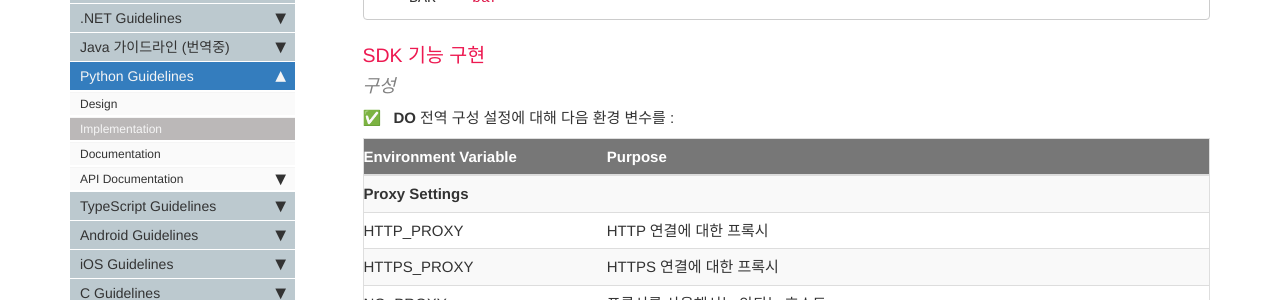
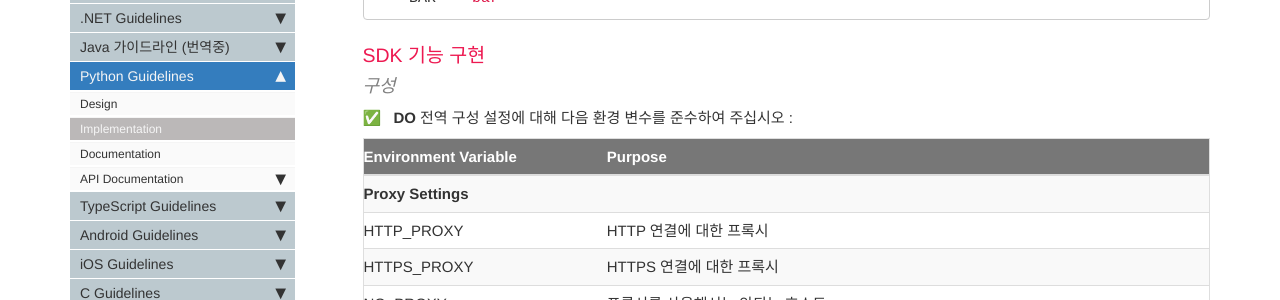
Before and after one commit to Azure/azure-sdk-korean, a Jekyll site: the page built from docs/python/implementation.md, in a window 1280 px wide and 900 px high, scrolled down 3092 px. Shown: the part 151-451 px from the top of the window. Built offline with Jekyll 4.4.1, drawn with Linux system fonts in a browser that asks for light colours; comment, search, counter and statistics services are not loaded.

Commit message:
Update docs/python/implementation.md
Co-authored-by: Codejune <kbj9704@gmail.com>

```diff
--- a/docs/python/implementation.md
+++ b/docs/python/implementation.md
@@ -121,7 +121,7 @@ class MyCustomEnum(with_metaclass(CaseInsensitiveEnumMeta, str, Enum)):
 
 #### 구성
 
-{% include requirement/MUST id="python-envvars-global" %} 전역 구성 설정에 대해 다음 환경 변수를 :
+{% include requirement/MUST id="python-envvars-global" %} 전역 구성 설정에 대해 다음 환경 변수를 준수하여 주십시오 :
 
 {% include tables/environment_variables.md %}
 
```
